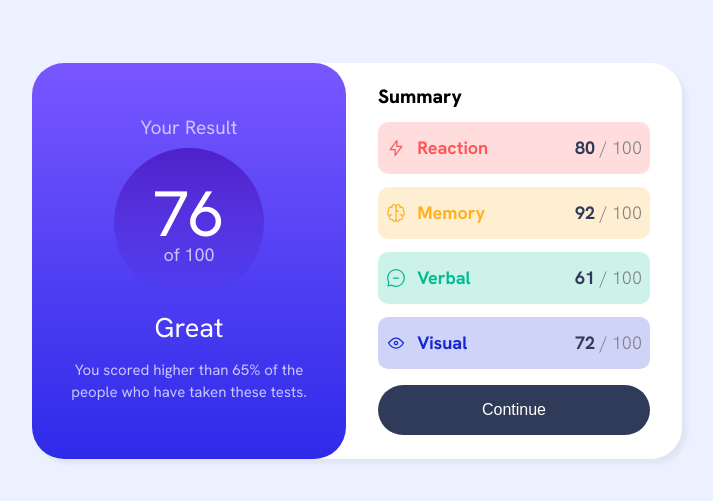
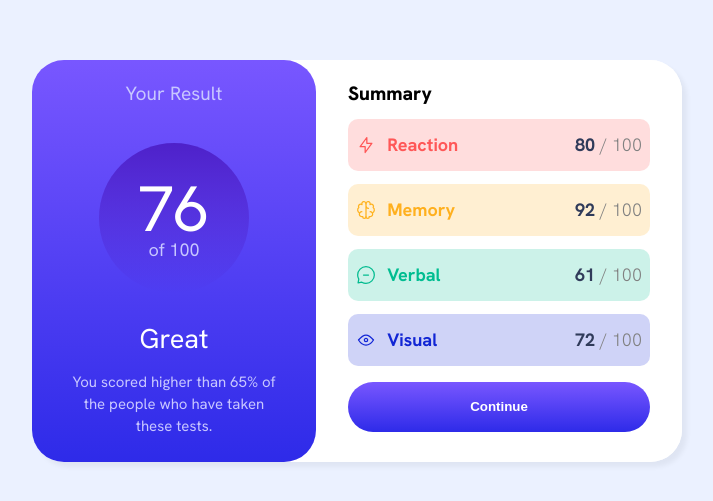
Before and after one commit to JotaJotaM1/Results_summary, a plain HTML site: page index.html in a window 1280 px wide. Shown: the part 139-640 px from the top of the page, without its empty margins (283-996 px from the left). Drawn offline with Linux system fonts and the light colour scheme.

Commit message:
button size and style were updated

```diff
--- a/css/style.css
+++ b/css/style.css
@@ -168,14 +168,12 @@ span {
 }
 
 button {
-    margin-top: auto;
-    padding: 1rem;
-    border: none;
-    border-radius: 2rem;
-    background-color: var(--Dark-gray-blue);
-    color: var(--White);
-    font-size: 1rem;
-    cursor: pointer;
+  height: 50px;
+  background: linear-gradient(to bottom, var(--Light-slate-blue-background), var(--Light-royal-blue-background));
+  border: none;
+  border-radius: 2rem;
+  color: var(--White);
+  font-weight: 700;
 }
 
 @media screen and (min-width:650px) {
@@ -203,12 +201,30 @@ button {
         justify-content: space-between;
         height: auto;
     }
-    .result{
+
+    .result {
         border-radius: 2rem;
+    }
+
+    h3 {
+        margin-bottom: 30px;
+    }
+
+    h2{
+        margin-top: 2rem;
+    }
+
+    .info {
+        width: 220px;
+
     }
 
     .summary {
         width: 100%;
         border-radius: 2rem;
     }
+
+    .titleSumary {
+        margin-bottom: 0;
+    }
 }
```
